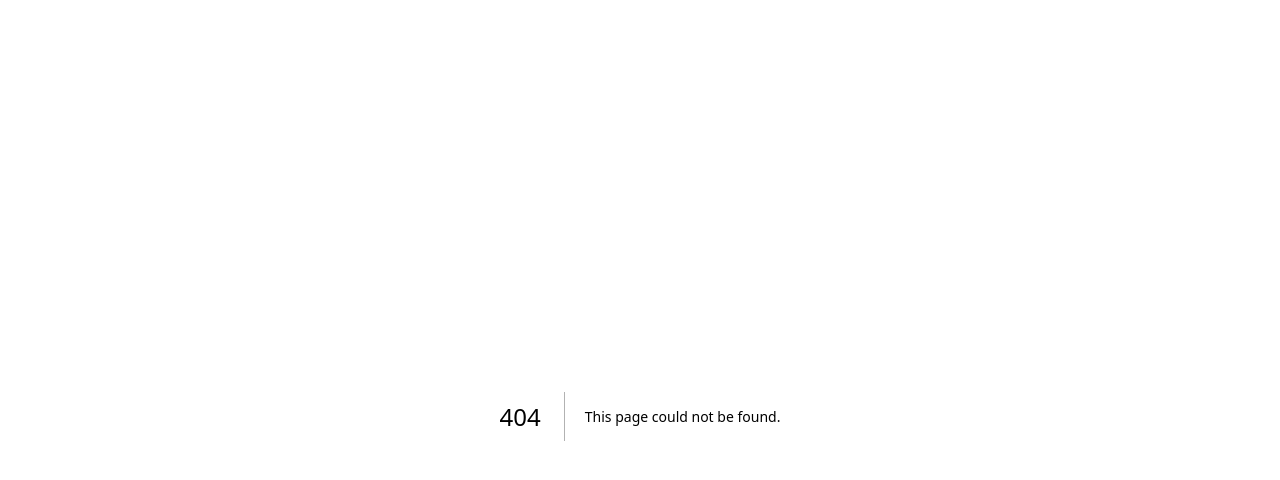
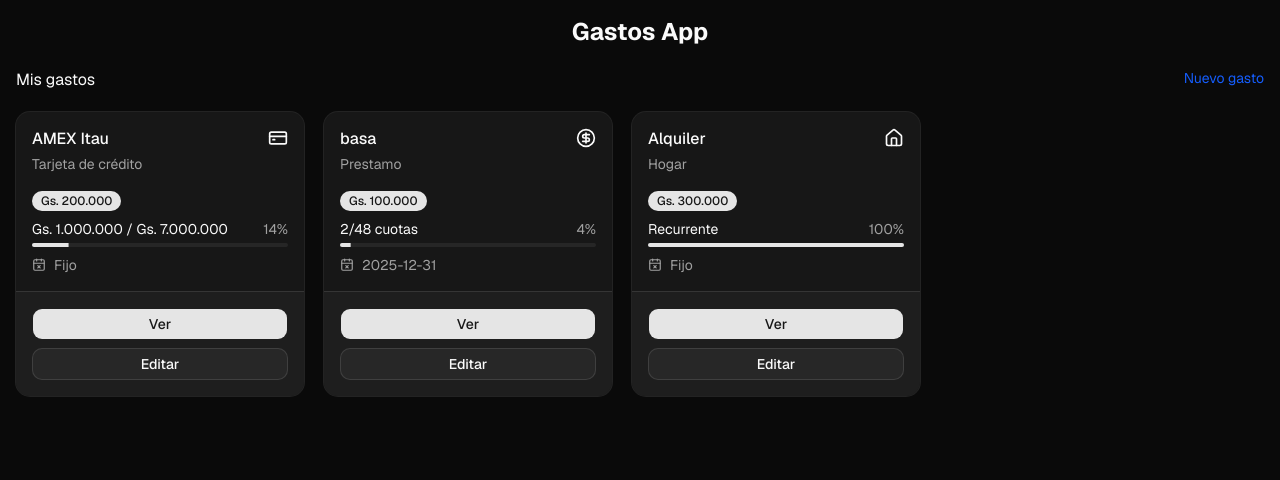
Before and after one commit to oliveramarilla14/gastosApp, a Next.js app: page /gasto in a window 1280 px wide. Before the commit this address had no page. Shown: the top 480 px of the page. Built offline with nearby package versions, Linux system fonts and the light colour scheme.

Commit message:
gastos mockup

```diff
--- /dev/null
+++ b/src/app/gasto/create/page.tsx
@@ -0,0 +1,4 @@
+export default function Create() {
+  return <>demo hola</>
+
+}
--- /dev/null
+++ b/src/app/gasto/page.tsx
@@ -0,0 +1,154 @@
+import { Badge } from '@/components/ui/badge';
+import { Button } from '@/components/ui/button';
+import {
+  Card,
+  CardAction,
+  CardContent,
+  CardDescription,
+  CardFooter,
+  CardHeader,
+  CardTitle
+} from '@/components/ui/card';
+import { Progress, ProgressLabel, ProgressValue } from '@/components/ui/progress';
+import { IconName, mapIcon } from '@/lib/icons';
+import { formatoMoneda } from '@/lib/numbers';
+import { cn } from '@/lib/utils';
+import { CalendarX } from 'lucide-react';
+import Link from 'next/link';
+
+type TipoGasto = 'TARJETA' | 'PRESTAMO' | 'FIJO';
+
+interface Gasto {
+  idGasto: number;
+  concepto: string;
+  finalizado: boolean;
+  categoria: string;
+  fechaFinalizacion: string | null;
+  tipoGasto: TipoGasto;
+  montoAbonado: number;
+  montoDeuda: number; // compromiso mensual en todos los tipos
+  montoTotal: number;
+  cuotasAbonadas: number | null;
+  totalCuotas: number | null;
+  icon: IconName;
+}
+
+const gastos: Gasto[] = [
+  {
+    idGasto: 1,
+    tipoGasto: 'TARJETA',
+    concepto: 'AMEX Itau',
+    icon: 'creditCard',
+    categoria: 'Tarjeta de crédito',
+    montoAbonado: 1000000,
+    montoDeuda: 200000,
+    montoTotal: 7000000,
+    cuotasAbonadas: null,
+    totalCuotas: null,
+    finalizado: false,
+    fechaFinalizacion: null
+  },
+  {
+    idGasto: 2,
+    tipoGasto: 'PRESTAMO',
+    concepto: 'basa',
+    categoria: 'Prestamo',
+    icon: 'dollar',
+    montoAbonado: 200000,
+    montoDeuda: 100000,
+    montoTotal: 5000000,
+    cuotasAbonadas: 2,
+    totalCuotas: 48,
+    finalizado: false,
+    fechaFinalizacion: '2025-12-31'
+  },
+  {
+    idGasto: 3,
+    tipoGasto: 'FIJO',
+    concepto: 'Alquiler',
+    categoria: 'Hogar',
+    icon: 'home',
+    montoAbonado: 0,
+    montoDeuda: 300_000,
+    montoTotal: 0,
+    cuotasAbonadas: null,
+    totalCuotas: null,
+    finalizado: false,
+    fechaFinalizacion: null
+  }
+];
+
+function getProgress(gasto: Gasto): number {
+  if (gasto.tipoGasto === 'PRESTAMO' && gasto.cuotasAbonadas != null && gasto.totalCuotas)
+    return (gasto.cuotasAbonadas / gasto.totalCuotas) * 100;
+  if (gasto.tipoGasto === 'TARJETA' && gasto.montoTotal > 0) return (gasto.montoAbonado / gasto.montoTotal) * 100;
+  return 100;
+}
+
+function getProgressLabel(gasto: Gasto): string {
+  if (gasto.tipoGasto === 'PRESTAMO') return `${gasto.cuotasAbonadas ?? 0}/${gasto.totalCuotas ?? 0} cuotas`;
+  if (gasto.tipoGasto === 'TARJETA')
+    return `${formatoMoneda.format(gasto.montoAbonado)} / ${formatoMoneda.format(gasto.montoTotal)}`;
+  return 'Recurrente';
+}
+
+export default function Gasto() {
+  return (
+    <main>
+      <div className='flex justify-between'>
+        Mis gastos
+        <Link href='/gasto/create' className='ml-4 text-sm text-blue-600 hover:underline'>
+          Nuevo gasto
+        </Link>
+      </div>
+
+      <div className='flex gap-5 mt-5 flex-wrap'>
+        {gastos.map((gasto) => {
+          const Icon = mapIcon(gasto.icon);
+          const progress = getProgress(gasto);
+          return (
+            <Card className={cn('min-w-72', gasto.finalizado && 'opacity-50')} key={gasto.idGasto}>
+              <CardHeader>
+                <CardTitle>{gasto.concepto}</CardTitle>
+                <CardDescription>{gasto.categoria}</CardDescription>
+                <CardAction>
+                  <Icon size={20} />
+                </CardAction>
+              </CardHeader>
+              <CardContent>
+                <Badge className='mb-2'>{formatoMoneda.format(gasto.montoDeuda)}</Badge>
+                {gasto.finalizado && (
+                  <Badge variant='ghost' className='bg-green-600 ml-2'>
+                    Finalizado
+                  </Badge>
+                )}
+
+                <Progress value={progress} className='w-full'>
+                  <ProgressLabel>{getProgressLabel(gasto)}</ProgressLabel>
+                  <ProgressValue />
+                </Progress>
+                {gasto.fechaFinalizacion ? (
+                  <p className='flex gap-2 items-center text-sm text-muted-foreground mt-2'>
+                    <CalendarX size={14} /> {gasto.fechaFinalizacion}
+                  </p>
+                ) : (
+                  <p className='flex gap-2 items-center text-sm text-muted-foreground mt-2'>
+                    <CalendarX size={14} /> Fijo
+                  </p>
+                )}
+              </CardContent>
+              <CardFooter className='flex flex-wrap gap-2'>
+                <Button variant='default' className='w-full'>
+                  Ver
+                </Button>
+                <Button variant='outline' className='w-full' disabled={gasto.finalizado}>
+                  Editar
+                </Button>
+              </CardFooter>
+            </Card>
+          );
+        })}
+      </div>
+    </main>
+  );
+}
--- a/src/app/layout.tsx
+++ b/src/app/layout.tsx
@@ -15,7 +15,10 @@ export default function RootLayout({
       lang="es"
       className={cn("h-full", "antialiased", "font-sans", geist.variable,'dark')}
     >
-      <body className="min-h-full p-4 ">{children}</body>
+      <body className="min-h-full p-4 ">
+          <h1 className='text-2xl font-bold text-center mb-5'>Gastos App</h1>
+        {children}
+        </body>
     </html>
   );
 }
--- a/src/app/page.tsx
+++ b/src/app/page.tsx
@@ -3,8 +3,6 @@ import { MonthTable } from '@/widgets/MonthTable';
 export default function Home() {
   return (
     <main className='text-center'>
-      <h1 className='text-2xl font-bold'>Gastos App</h1>
-
       <div className=' mt-5 '>
         <MonthTable />
       </div>
--- /dev/null
+++ b/src/components/ui/badge.tsx
@@ -0,0 +1,49 @@
+import * as React from "react"
+import { cva, type VariantProps } from "class-variance-authority"
+import { Slot } from "radix-ui"
+
+import { cn } from "@/lib/utils"
+
+const badgeVariants = cva(
+  "group/badge inline-flex h-5 w-fit shrink-0 items-center justify-center gap-1 overflow-hidden rounded-4xl border border-transparent px-2 py-0.5 text-xs font-medium whitespace-nowrap transition-all focus-visible:border-ring focus-visible:ring-[3px] focus-visible:ring-ring/50 has-data-[icon=inline-end]:pr-1.5 has-data-[icon=inline-start]:pl-1.5 aria-invalid:border-destructive aria-invalid:ring-destructive/20 dark:aria-invalid:ring-destructive/40 [&>svg]:pointer-events-none [&>svg]:size-3!",
+  {
+    variants: {
+      variant: {
+        default: "bg-primary text-primary-foreground [a]:hover:bg-primary/80",
+        secondary:
+          "bg-secondary text-secondary-foreground [a]:hover:bg-secondary/80",
+        destructive:
+          "bg-destructive/10 text-destructive focus-visible:ring-destructive/20 dark:bg-destructive/20 dark:focus-visible:ring-destructive/40 [a]:hover:bg-destructive/20",
+        outline:
+          "border-border text-foreground [a]:hover:bg-muted [a]:hover:text-muted-foreground",
+        ghost:
+          "hover:bg-muted hover:text-muted-foreground dark:hover:bg-muted/50",
+        link: "text-primary underline-offset-4 hover:underline",
+      },
+    },
+    defaultVariants: {
+      variant: "default",
+    },
+  }
+)
+
+function Badge({
+  className,
+  variant = "default",
+  asChild = false,
+  ...props
+}: React.ComponentProps<"span"> &
+  VariantProps<typeof badgeVariants> & { asChild?: boolean }) {
+  const Comp = asChild ? Slot.Root : "span"
+
+  return (
+    <Comp
+      data-slot="badge"
+      data-variant={variant}
+      className={cn(badgeVariants({ variant }), className)}
+      {...props}
+    />
+  )
+}
+
+export { Badge, badgeVariants }
--- a/src/components/ui/button.tsx
+++ b/src/components/ui/button.tsx
@@ -5,7 +5,7 @@ import { Slot } from "radix-ui"
 import { cn } from "@/lib/utils"
 
 const buttonVariants = cva(
-  "group/button inline-flex shrink-0 items-center justify-center rounded-lg border border-transparent bg-clip-padding text-sm font-medium whitespace-nowrap transition-all outline-none select-none focus-visible:border-ring focus-visible:ring-3 focus-visible:ring-ring/50 active:not-aria-[haspopup]:translate-y-px disabled:pointer-events-none disabled:opacity-50 aria-invalid:border-destructive aria-invalid:ring-3 aria-invalid:ring-destructive/20 dark:aria-invalid:border-destructive/50 dark:aria-invalid:ring-destructive/40 [&_svg]:pointer-events-none [&_svg]:shrink-0 [&_svg:not([class*='size-'])]:size-4",
+  "group/button inline-flex shrink-0 items-center justify-center rounded-lg border border-transparent bg-clip-padding text-sm font-medium whitespace-nowrap transition-all outline-none select-none focus-visible:border-ring focus-visible:ring-3 focus-visible:ring-ring/50 active:not-aria-[haspopup]:translate-y-px disabled:pointer-events-none disabled:opacity-50 aria-invalid:border-destructive aria-invalid:ring-3 aria-invalid:ring-destructive/20 dark:aria-invalid:border-destructive/50 dark:aria-invalid:ring-destructive/40 [&_svg]:pointer-events-none [&_svg]:shrink-0 [&_svg:not([class*='size-'])]:size-4 cursor-pointer disabled:cursor-not-allowed",
   {
     variants: {
       variant: {
--- /dev/null
+++ b/src/components/ui/progress.tsx
@@ -0,0 +1,66 @@
+"use client"
+
+import * as React from "react"
+import { Progress as ProgressPrimitive } from "radix-ui"
+
+import { cn } from "@/lib/utils"
+
+const ProgressContext = React.createContext<number>(0)
+
+function Progress({
+  className,
+  value,
+  children,
+  ...props
+}: React.ComponentProps<typeof ProgressPrimitive.Root>) {
+  return (
+    <ProgressContext.Provider value={value ?? 0}>
+      <div className="w-full">
+        {children && (
+          <div className="mb-1 flex justify-between text-sm">
+            {children}
+          </div>
+        )}
+        <ProgressPrimitive.Root
+          data-slot="progress"
+          className={cn(
+            "relative flex h-1 w-full items-center overflow-x-hidden rounded-full bg-muted",
+            className
+          )}
+          {...props}
+        >
+          <ProgressPrimitive.Indicator
+            data-slot="progress-indicator"
+            className="size-full flex-1 bg-primary transition-all"
+            style={{ transform: `translateX(-${100 - (value || 0)}%)` }}
+          />
+        </ProgressPrimitive.Root>
+      </div>
+    </ProgressContext.Provider>
+  )
+}
+
+function ProgressLabel({ className, ...props }: React.HTMLAttributes<HTMLSpanElement>) {
+  return (
+    <span
+      data-slot="progress-label"
+      className={cn("text-foreground", className)}
+      {...props}
+    />
+  )
+}
+
+function ProgressValue({ className, ...props }: React.HTMLAttributes<HTMLSpanElement>) {
+  const value = React.useContext(ProgressContext)
+  return (
+    <span
+      data-slot="progress-value"
+      className={cn("text-muted-foreground", className)}
+      {...props}
+    >
+      {Math.round(value)}%
+    </span>
+  )
+}
+
+export { Progress, ProgressLabel, ProgressValue }
--- /dev/null
+++ b/src/lib/icons.ts
@@ -0,0 +1,17 @@
+import { Car, CircleDollarSign, CreditCard, HelpCircle, Home, Lightbulb, PiggyBank, ShoppingCart } from 'lucide-react';
+
+const iconMap = {
+  home: Home,
+  car: Car,
+  lightbulb: Lightbulb,
+  'shopping-cart': ShoppingCart,
+  creditCard: CreditCard,
+  dollar: CircleDollarSign,
+  piggy: PiggyBank
+} as const;
+
+export type IconName = keyof typeof iconMap;
+
+export function mapIcon(iconName: IconName) {
+  return iconMap[iconName] ?? HelpCircle;
+}
--- /dev/null
+++ b/src/lib/numbers.ts
@@ -0,0 +1,11 @@
+
+export const formatoMoneda = new Intl.NumberFormat('es-PY', {
+  style: 'currency',
+  currency: 'PYG',
+  minimumFractionDigits: 0,
+  maximumFractionDigits: 0
+});
+export const formatNumber = new Intl.NumberFormat('es-PY', {
+  minimumFractionDigits: 0,
+  maximumFractionDigits: 0
+});
```
Also changed, not shown: src/widgets/MonthTable.tsx (+10 -26 lines).
